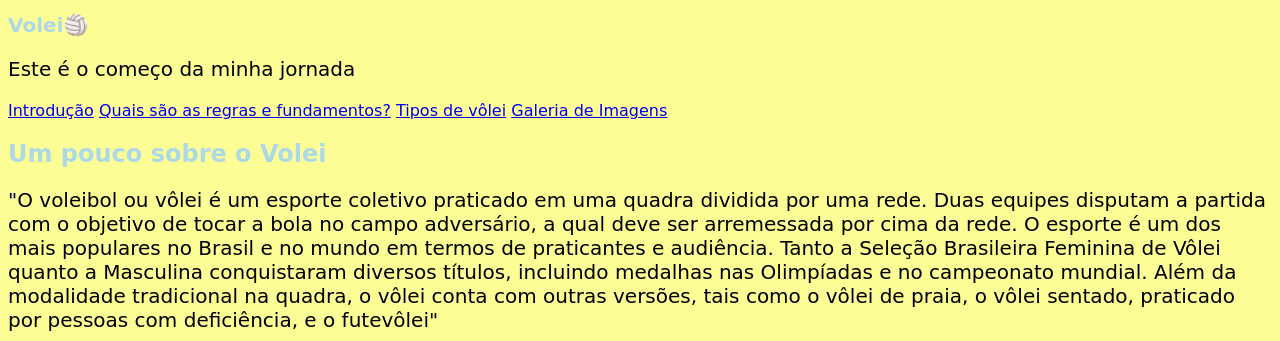
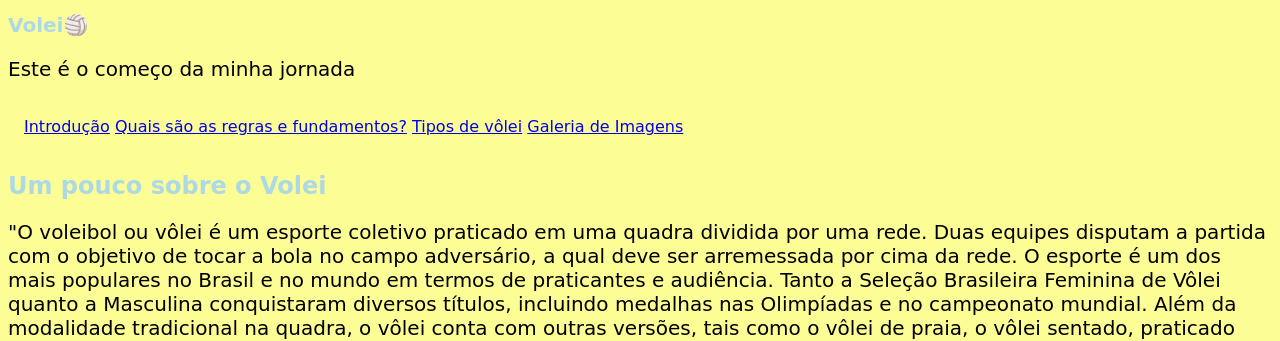
Before and after one commit to Natalia-Timote-prof/Projeto-da-Maria, a plain HTML site: page index.html in a window 1280 px wide. Shown: the top 341 px of the page. Drawn offline with Linux system fonts and the light colour scheme; a web font is replaced by a local one.

Commit message:
Update style.css

```diff
--- a/style.css
+++ b/style.css
@@ -7,6 +7,10 @@ body {
 
 H1, h2 {
   color:#ADD8E6;
+}
+
+nav {
+  padding: 16px;
 }
 
 p {
```
